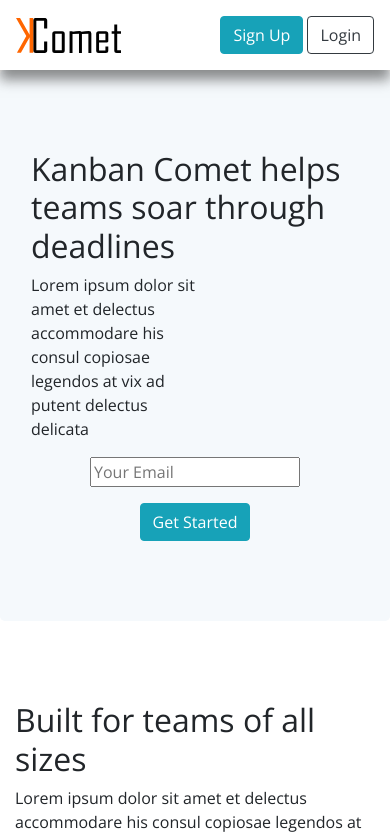
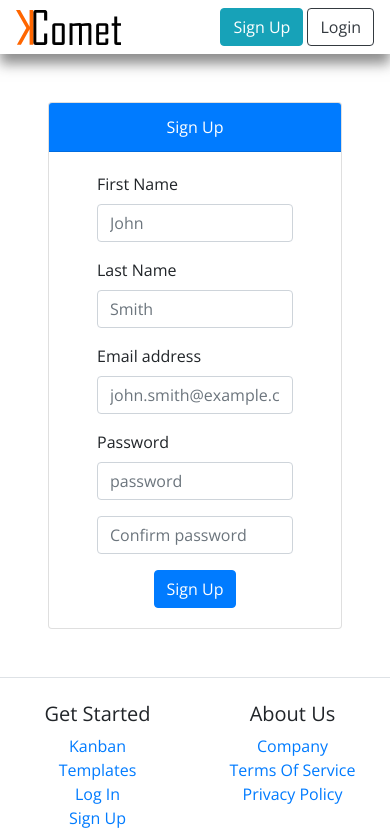
Before and after one commit to TheLostCar/kanban-comet-react, a React (Create React App) app: page /signup in a window 390 px wide. Shown: the top 837 px of the page. Built offline with nearby package versions, Linux system fonts and the light colour scheme.

Commit message:
Add Signup/Login pages and <Link> routing

```diff
--- a/src/App.js
+++ b/src/App.js
@@ -2,18 +2,29 @@ import React from 'react';
 import Footer from './components/Footer';
 import Header from './components/Header';
 import LandingPageBody from './components/LandingPageBody';
-import { BrowserRouter } from 'react-router-dom';
+import SignUp from './components/SignUp';
+import LogIn from './components/LogIn';
+import { BrowserRouter, Route, Redirect, Switch } from 'react-router-dom';
 
 import './App.css'
+
 
 const App = () => {
   return (
     <BrowserRouter>
-      <div>
+      <div className="d-flex flex-column" style={{ minHeight: "100vh" }}>
         <Header />
-        <LandingPageBody />
-        <Footer />
-      </div>
+
+        <Switch>
+
+          <Route exact path='/' component={LandingPageBody} />
+          <Route path='/signup' component={SignUp} />
+          <Route path='/login' component={LogIn} />
+
+          <Redirect to='/' />
+        </Switch>
+
+        <Footer /></div>
     </BrowserRouter>
   )
 }
--- a/src/components/Footer.js
+++ b/src/components/Footer.js
@@ -1,5 +1,6 @@
 import React from 'react'
 import { Container, Row, Col } from 'reactstrap'
+import { Link } from 'react-router-dom'
 import logo from '../assets/logo/logo.svg'
 
 
@@ -10,23 +11,23 @@ const Footer = () => {
             <Container fluid>
                 <Row>
 
-                    <Col className="order-1" >
+                    <Col sm xs={12} className="order-1" >
                         <Row>
                             <Col xs={6} className="order-1 text-center">
                                 <h5>Get Started</h5>
                                 <ul className="list-unstyled">
-                                    <li><a href="/">Kanban</a></li>
-                                    <li><a href="/">Templates</a></li>
-                                    <li><a href="login.html">Log In</a></li>
-                                    <li><a href="signup.html">Sign Up</a></li>
+                                    <li><Link to="/">Kanban</Link></li>
+                                    <li><Link to="/">Templates</Link></li>
+                                    <li><Link to="/login">Log In</Link></li>
+                                    <li><Link to="/signup">Sign Up</Link></li>
                                 </ul>
                             </Col>
                             <Col xs={6} className="order-2 text-center">
                                 <h5>About Us</h5>
                                 <ul className="list-unstyled">
-                                    <li><a href="/">Company</a></li>
-                                    <li><a href="/">Terms Of Service</a></li>
-                                    <li><a href="/">Privacy Policy</a></li>
+                                    <li><Link to="/">Company</Link></li>
+                                    <li><Link to="/">Terms Of Service</Link></li>
+                                    <li><Link to="/">Privacy Policy</Link></li>
                                 </ul>
                             </Col>
                         </Row>
@@ -59,9 +60,9 @@ const Footer = () => {
                             <Col xs={6} className="order-4 text-center">
                                 <h5>Features</h5>
                                 <ul className="list-unstyled">
-                                    <li><a href="/">Board</a></li>
-                                    <li><a href="/">Timeline</a></li>
-                                    <li><a href="/">Task Properties</a></li>
+                                    <li><Link to="/">Board</Link></li>
+                                    <li><Link to="/">Timeline</Link></li>
+                                    <li><Link to="/">Task Properties</Link></li>
 
 
                                 </ul>
@@ -70,10 +71,10 @@ const Footer = () => {
                             <Col xs={6} className="order-5 text-center">
                                 <h5>Resources</h5>
                                 <ul className="list-unstyled">
-                                    <li><a href="/">Contact Us</a></li>
-                                    <li><a href="/">Guides</a></li>
-                                    <li><a href="/">Take a Tour</a></li>
-                                    <li><a href="/">FAQ</a></li>
+                                    <li><Link to="/">Contact Us</Link></li>
+                                    <li><Link to="/">Guides</Link></li>
+                                    <li><Link to="/">Take a Tour</Link></li>
+                                    <li><Link to="/">FAQ</Link></li>
                                 </ul>
                             </Col>
                         </Row>
--- a/src/components/Header.js
+++ b/src/components/Header.js
@@ -1,4 +1,5 @@
 import React from 'react'
+import { Link } from 'react-router-dom'
 import { Container } from 'reactstrap'
 import logo from '../assets/logo/logo.svg'
 
@@ -6,19 +7,12 @@ const Header = () => {
     return (
         <nav className="navbar navbar-expand-sm navbar-light sticky-top">
             <Container fluid>
-                <a href="" className="navbar-brand"><img src={logo} height="35px" /></a>
+                <Link to=""><img src={logo} height="35px" /></Link>
 
-                <span className="navbar-text ml-auto">
-                    <a href="signup.html">
-                        <button className="btn btn-info text-white">
-                            Sign Up
-                        </button></a>
+                <span className="ml-auto">
+                    <Link to="/signup" className="btn btn-info text-white">Sign Up</Link>
                     {' '}
-                    <a href="login.html">
-                        <button className="btn btn-outline-dark">
-                            Login
-                        </button>
-                    </a>
+                    <Link to="/login" className="btn btn-outline-dark">Login</Link>
                 </span>
             </Container>
         </nav>
--- a/src/components/LandingPageBody.js
+++ b/src/components/LandingPageBody.js
@@ -1,10 +1,19 @@
-import React, { useState } from 'react';
+import React, { useState, useRef } from 'react';
+import { Link } from 'react-router-dom';
 import { Jumbotron, Button, Container, Col, Row, Card, CardBody, Nav, NavItem, NavLink, TabContent, TabPane } from 'reactstrap';
 import { cloudConnect, workflowOrganization, patternOfPeople, kanbanWorkflow, programConfiguring, smallBoard, timeline, kanbanTeamwork } from '../assets/images'
 
 
 
 const Headline = () => {
+    const [email, setEmail] = useState('')
+    const inputEmail = useRef(null)
+    const updateEmail = function () {
+        console.log('livin')
+        setEmail(inputEmail.current.value)
+        // updates email value with every key press
+        // getStartedForm.attr('action', `signup.html?email=${this.value}`);
+    }
 
     return (
         <Jumbotron className="d-flex justify-content-center py" style={{ backgroundColor: "#f5f9fc" }}>
@@ -20,17 +29,18 @@ const Headline = () => {
                             putent delectus
                             delicata</p>
                         <form id="getStartedForm" action="signup.html" className="container">
-                            <Row className="align-items-center">
-                                <Col xs={12} sm={6} className="px-0">
-                                    <input id="getStartedEmailInput" className="align-middle d-block mx-auto mx-sm-0"
-                                        type="email" placeholder="Your Email" />
+                            <Row className="align-items-center justify-content-center">
+                                <Col xs={9} sm={6} className="px-0">
+                                    <input id="getStartedEmailInput" ref={inputEmail} className="align-middle d-block mx-auto mx-sm-0 w-100"
+                                        type="email" placeholder="Your Email" onKeyUp={updateEmail} />
                                 </Col>
 
-                                <Col xs={12} sm={6} className="pt-3 pt-sm-0">
-                                    <Button id="getStartedButton" className="text-nowrap d-block mx-auto mx-sm-4"
-                                        color="info"
-                                        type="button">Get
-                                        Started</Button>
+                                <Col xs={7} sm={6} className="pt-3 pt-sm-0">
+                                    <Link
+                                        to={{ pathname: '/signup', state: { email: email } }}
+                                        className='btn btn-info text-nowrap d-block'
+                                        style={{ minWidth: 'fit-content' }}>Get Started</Link>
+
                                 </Col>
 
                             </Row>
@@ -160,13 +170,13 @@ const CardTabsSection = () => {
     const LocalSectionComponent = ({ children }) => {
         return (
             <SectionComponent>
-                <Row xs={8} className="pl-auto row-content py-5">
+                <div className="pl-auto row-content py-5">
                     <Card>
                         <CardBody className="px-0">
                             {children}
                         </CardBody>
                     </Card>
-                </Row>
+                </div>
             </SectionComponent>
         )
     }
@@ -174,7 +184,7 @@ const CardTabsSection = () => {
 
     return (
         <LocalSectionComponent>
-            <Nav tabs className="nav-justified px-5">
+            <Nav tabs className="nav-justified px-1 px-sm-5 text-nowrap">
                 <NavItem>
                     <NavLink
                         active={activeTab == '1'}
@@ -194,12 +204,15 @@ const CardTabsSection = () => {
                     </NavLink>
                 </NavItem>
 
+
+
+
                 <NavItem>
                     <NavLink
                         active={activeTab == "3"}
                         onClick={() => { toggle("3") }}
                     >
-                        Assigned Tasks
+                        Assign Tasks
                     </NavLink>
                 </NavItem>
             </Nav>
--- /dev/null
+++ b/src/components/LogIn.js
@@ -0,0 +1,47 @@
+import React from 'react'
+import { Card, CardHeader, CardBody, FormGroup, Label } from 'reactstrap';
+
+const LogIn = () => {
+    return (
+        <div class="d-flex justify-content-center p-5 my-auto col-">
+            <Card style="flex-basis: 536px;">
+                <CardHeader class="text-center text-white" style="background-color: #ff6600;">
+                    Log In
+                </CardHeader>
+
+                <CardBody class="px-5">
+                    <form>
+
+
+                        <FormGroup>
+                            <Label for="exampleFormControlInput1">Email address</Label>
+                            <input type="text" class="form-control" id="exampleFormControlInput1"
+                                placeholder="john.smith@example.com" />
+                        </FormGroup>
+
+
+
+
+                        <div class="form-row">
+                            <FormGroup cols class="form-group col">
+                                <Label for="Password">Password</Label>
+                                <input type="text" class="form-control" name="password" id="password"
+                                    placeholder="password" />
+
+                            </FormGroup>
+
+
+                        </div>
+
+                        <FormGroup>
+                            <button type="submit" class="btn btn-outline-primary bn-primary d-block mx-auto">Log In</button>
+                        </FormGroup>
+
+                    </form>
+                </CardBody>
+            </Card>
+        </div>
+    )
+}
+
+export default LogIn
--- /dev/null
+++ b/src/components/SignUp.js
@@ -0,0 +1,65 @@
+import React from 'react'
+import { Card, CardHeader, CardBody, FormGroup, Label} from 'reactstrap';
+
+function SignUp({ location }) {
+    const email = location.state ? location.state.email : '';
+    console.log(email)
+
+    return (
+        <div className="d-flex justify-content-center p-5 my-auto  col-">
+            <Card className="card">
+                <CardHeader className="card-header text-center bg-primary text-white">
+                    Sign Up
+                </CardHeader>
+
+                <CardBody className="px-5">
+                    <form>
+
+                        <div className="form-row">
+                            <FormGroup className="form-group col-12 col-sm-6">
+                                <Label for="firstName">First Name</Label>
+                                <input type="text" name="firstName" id="firstName" className="form-control" placeholder="John" />
+                            </FormGroup>
+
+                            <FormGroup className="form-group col-12 col-sm-6">
+                                <Label for="lastName">Last Name</Label>
+                                <input type="text" className="form-control" name="lastName" id="lastName" placeholder="Smith" />
+                            </FormGroup>
+                        </div>
+                        <FormGroup className="form-group">
+                            <Label for="signupEmailInput">Email address</Label>
+                            <input type="text" name="signupEmailInput" id="signupEmailInput" className="form-control"
+                                placeholder="john.smith@example.com" />
+                        </FormGroup>
+
+
+
+
+                        <div className="form-row">
+                            <FormGroup className="form-group col-12 col-sm-6">
+                                <Label for="Password">Password</Label>
+                                <input type="password" className="form-control" name="password" id="password"
+                                    placeholder="password" />
+
+                            </FormGroup>
+
+                            <FormGroup className="form-group col-12 col-sm-6">
+                                <Label for="confirmPassword" className="invisible d-none d-sm-inline-block">Confirm
+                                    Password</Label>
+                                <input type="password" className="form-control" name="confirmPassword" id="confirmPassword"
+                                    placeholder="Confirm password" />
+                            </FormGroup>
+                        </div>
+                        {/*
+                    <!-- <div className="form-group"> --> */}
+                        <button type="submit" className="btn btn-primary d-block mx-auto">Sign Up</button>
+                        {/* <!-- </div> --> */}
+
+                    </form>
+                </CardBody>
+            </Card>
+        </div>
+    )
+}
+
+export default SignUp
```
